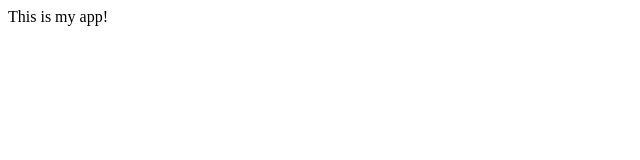
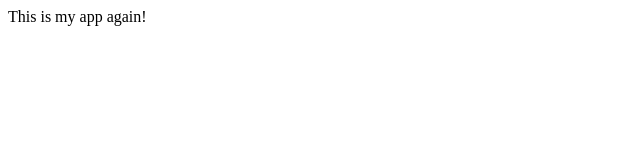
Before and after one commit to jdcox02/myappsample, a plain HTML site: page index.html in a window 1280 px wide. Shown: the full height of the page, 0-640 px from the left. Drawn offline with Linux system fonts and the light colour scheme.

Commit message:
Changed app.js and index.html

```diff
--- a/index.html
+++ b/index.html
@@ -4,6 +4,6 @@
 	<title>December 2019</title>
 </head>
 <body>
-This is my app!
+This is my app again!
 </body>
 </html>
```
Also changed, not shown: app.js (added), 1 other file.
